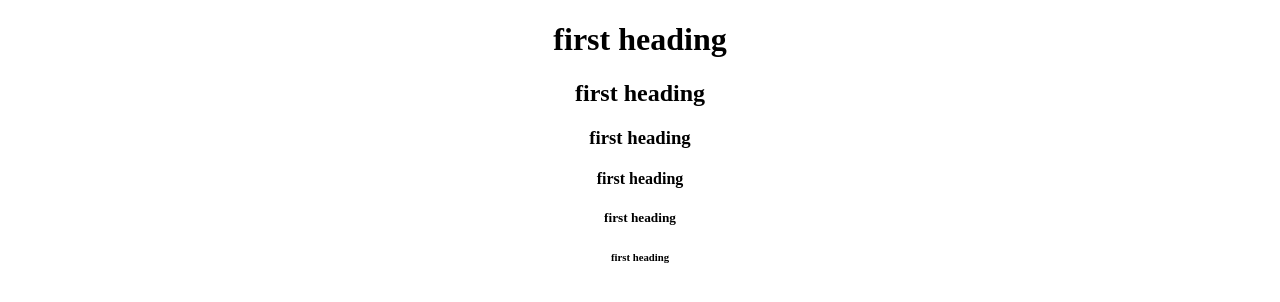
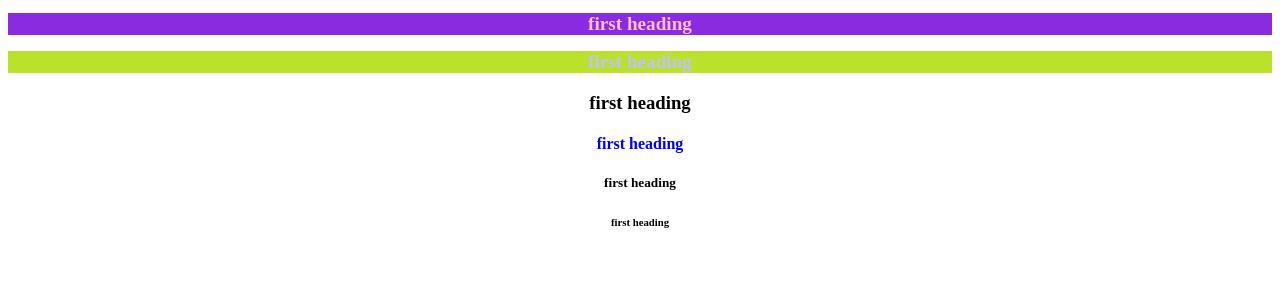
Before and after one commit to abhinashy649/program, a plain HTML site: page html program/heading.html in a window 1280 px wide. Drawn offline with Linux system fonts and the light colour scheme.

Commit message:
html with css

```diff
--- a/html program/heading.html
+++ b/html program/heading.html
@@ -4,12 +4,22 @@
     <meta charset="UTF-8">
     <meta name="viewport" content="width=device-width, initial-scale=1.0">
     <title>Document</title>
+    <style>
+        h1
+            {
+                font-size: larger; color: pink; background-color: blueviolet;
+            }
+            h2
+            {
+                font-size: larger; color: rgb(196, 192, 255); background-color: rgb(186, 226, 43);
+            }
+    </style>
 </head>
 <body>
    <center> <h1>first heading</h1>
     <h2>first heading</h2>
     <h3>first heading</h3>
-    <h4>first heading</h4>
+    <h4 style="color: blue;" size="large" >first heading</h4>
     <h5>first heading</h5>
     <h6>first heading</h6>
    </center>
--- /dev/null
+++ b/html program/style.css
@@ -0,0 +1,4 @@
+p
+{
+    color:yellowgreen; font-size: xx-large;
+}
```
Also changed, not shown: html program/index.html (+1 -0 lines).
